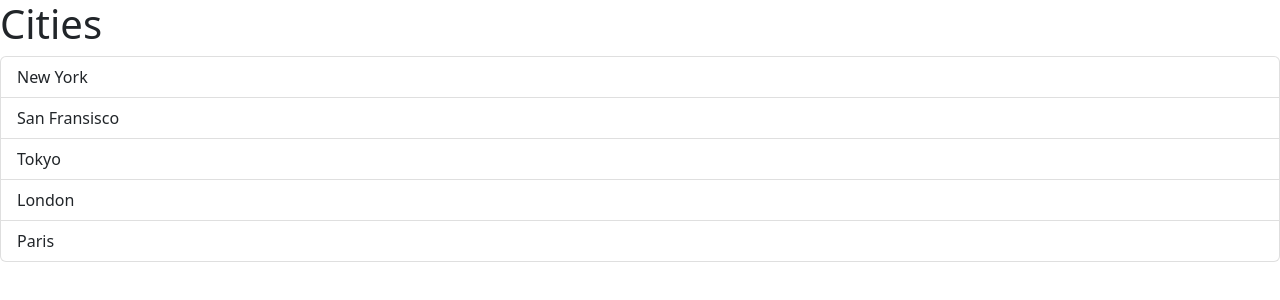
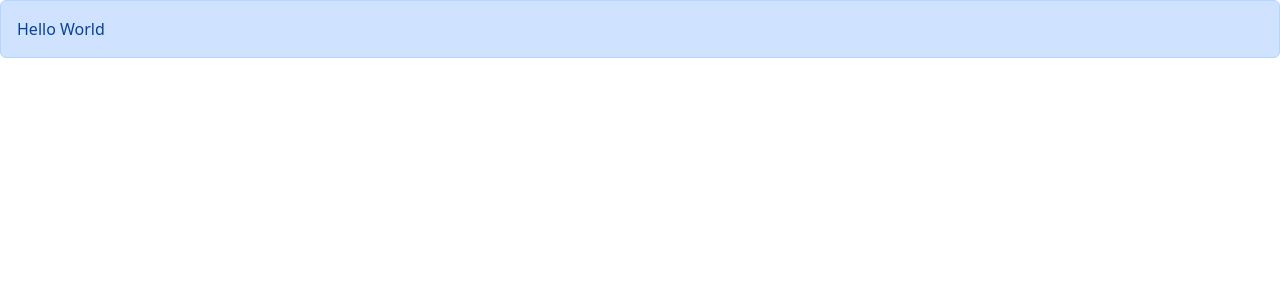
Before and after one commit to russellmcintire20/react-app, a React (Vite) app: page / in a window 1280 px wide. Shown: the top 300 px of the page. Built offline with nearby package versions, Linux system fonts and the light colour scheme.

Commit message:
test alert

```diff
--- a/src/App.tsx
+++ b/src/App.tsx
@@ -1,18 +1,11 @@
-import ListGroup from "./components/ListGroup";
+import Alert from "./components/Alert";
 
 function App() {
-  let items = ["New York", "San Fransisco", "Tokyo", "London", "Paris"];
-
-  const handleSelectItem = (item: string) => {
-    console.log(item);
-  };
   return (
     <div>
-      <ListGroup
-        items={items}
-        heading="Cities"
-        onSelectItem={handleSelectItem}
-      />
+      <Alert>
+        Hello <span>World</span>
+      </Alert>
     </div>
   );
 }
--- /dev/null
+++ b/src/components/Alert.tsx
@@ -0,0 +1,13 @@
+import { ReactNode } from "react";
+
+interface Props {
+    children: ReactNode;
+}
+
+const Alert = ({ children }: Props) => {
+  return (
+  <div className="alert alert-primary">{children}</div>
+  )
+}
+
+export default Alert
```
